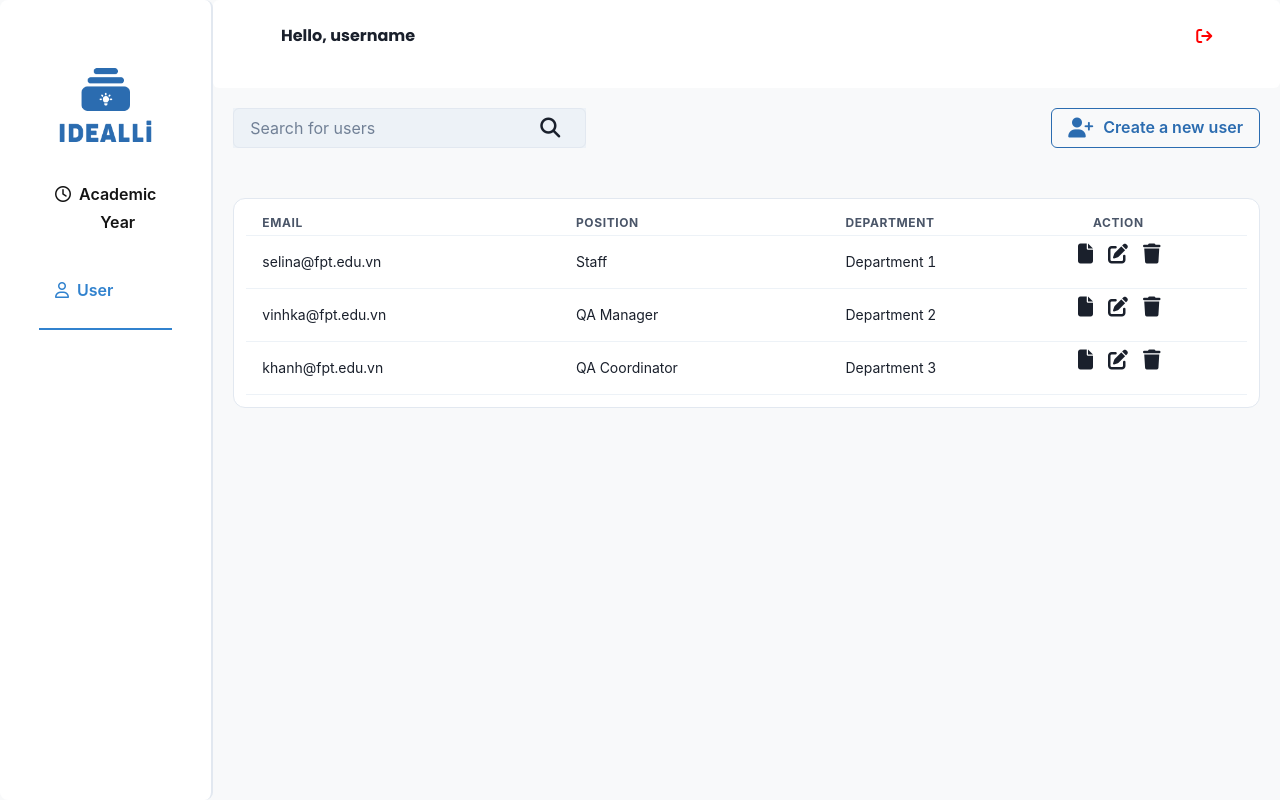
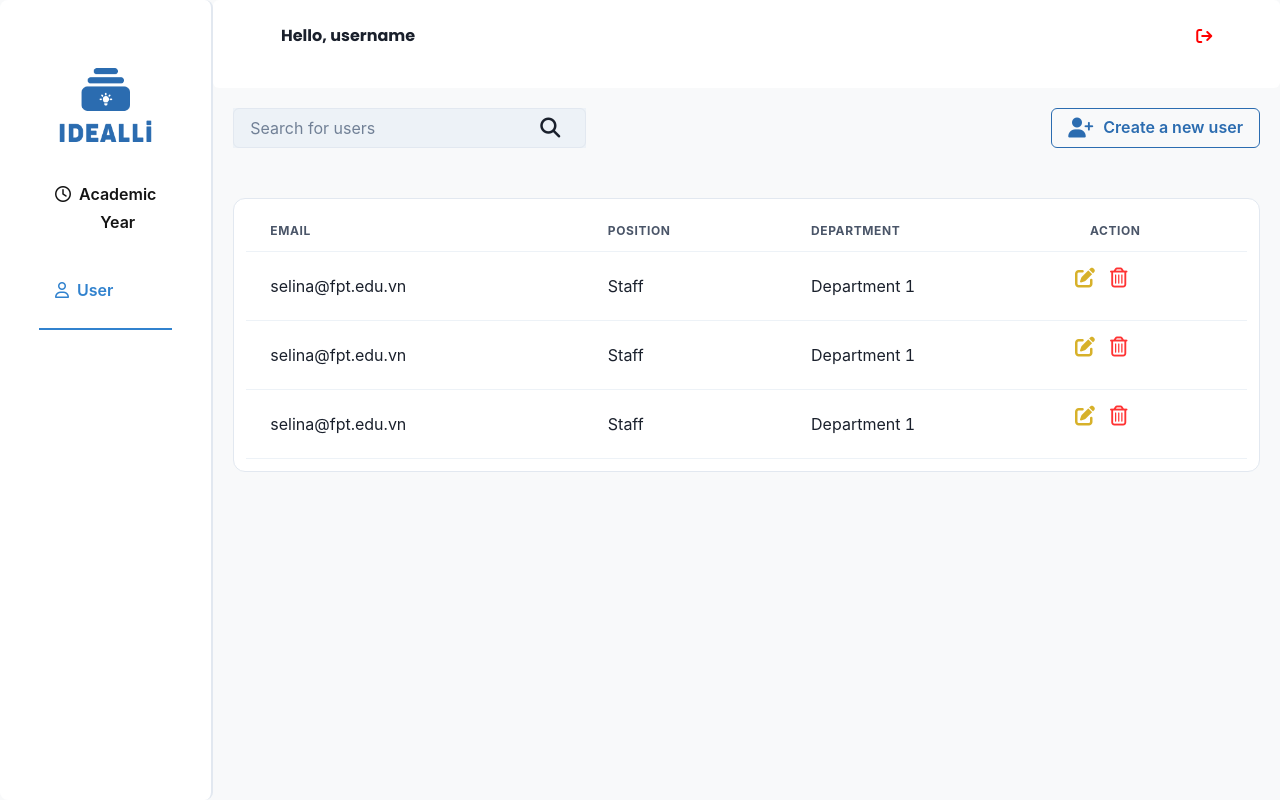
Before and after one commit to SeptupleProject/septuple-project-FE, a React (Create React App) app: page /user-dashboard in a window 1280 px wide. Built offline with nearby package versions, Linux system fonts and the light colour scheme.

Commit message:
create-user screen done

```diff
--- a/src/App.js
+++ b/src/App.js
@@ -1,4 +1,4 @@
- import { createBrowserHistory } from 'history';
+import { createBrowserHistory } from 'history';
 import { Switch } from 'react-router-dom';
 import Home from './pages/Home/Home';
 import { HomeTemplate } from './templates/HomeTemplate';
@@ -31,6 +31,7 @@ function App() {
             />
 
             <AdminTemplate
+               exact
                path='/user-dashboard'
                component={UserDashboard}
             />
@@ -39,7 +40,8 @@ function App() {
                component={AcademicDashboard}
             />
             <AdminTemplate
-               path='/create-user'
+               exact
+               path='/user-dashboard/create-user'
                component={CreateUser}
             />
             <HomeTemplate
--- a/src/pages/Admin/User/CreateUser.jsx
+++ b/src/pages/Admin/User/CreateUser.jsx
@@ -1,54 +1,90 @@
-import React from "react";
-import { Input, InputGroup, InputLeftElement } from "@chakra-ui/react";
-import { Grid, GridItem } from "@chakra-ui/react";
-import Icon from "../../../components/Icon/Icon";
-import { Select } from "@chakra-ui/react";
-import ButtonBlue from "../../../components/Button/ButtonBlue";
-import { Button, ButtonGroup } from "@chakra-ui/react";
-
+import React from 'react';
+import { Input, InputGroup, InputLeftElement } from '@chakra-ui/react';
+import { Grid, GridItem } from '@chakra-ui/react';
+import Icon from '../../../components/Icon/Icon';
+import { Select } from '@chakra-ui/react';
+import ButtonBlue from '../../../components/Button/ButtonBlue';
+import { Button, ButtonGroup } from '@chakra-ui/react';
+import { history } from '../../../App';
 const CreateUser = () => {
    return (
       <>
-      <center className="create-user-area">
+         <center className='create-user-area'>
             <Grid
-          h="360px"
-          w="1000px"
-          templateRows="repeat(4, 1fr)"
-          templateColumns="repeat(4, 1fr)"
+               h='360px'
+               w='1000px'
+               templateRows='repeat(4, 1fr)'
+               templateColumns='repeat(4, 1fr)'
                gap={4}
             >
-          <GridItem colStart={2} colEnd={4}>
-            {" "}
-            <p className="title-3">Create a new user</p>
+               <GridItem
+                  colStart={2}
+                  colEnd={4}
+               >
+                  {' '}
+                  <p className='title-3'>Create a new user</p>
                </GridItem>
                <GridItem colSpan={2}>
                   <InputGroup>
                      <InputLeftElement
-                pointerEvents="none"
+                        pointerEvents='none'
                         children={
-                  <Icon fontSize="15px" content="fa-regular fa-envelope" />
+                           <Icon
+                              fontSize='15px'
+                              content='fa-regular fa-envelope'
+                           />
                         }
                      />
-              <Input type="email" placeholder="Email Address" />
+                     <Input
+                        type='email'
+                        placeholder='Email Address'
+                     />
                   </InputGroup>
                </GridItem>
                <GridItem colSpan={2}>
                   <InputGroup>
                      <InputLeftElement
-                pointerEvents="none"
-                children={<Icon fontSize="15px" content="fa-solid fa-key" />}
+                        pointerEvents='none'
+                        children={
+                           <Icon
+                              fontSize='15px'
+                              content='fa-solid fa-key'
                            />
-              <Input type="password" placeholder="Password" />
+                        }
+                     />
+                     <Input
+                        type='password'
+                        placeholder='Password'
+                     />
                   </InputGroup>
                </GridItem>
                <GridItem colSpan={4}>
-            <Select variant="outline" placeholder="Choose Position" />
+                  <Select
+                     variant='outline'
+                     placeholder='Choose Position'
+                  >
+                     <option value='staff'>Staff</option>
+                     <option value='qaCoordinator'>QA Coordinator</option>
+                     <option value='qaManager'>QA Manager</option>
+                  </Select>
                </GridItem>
                <GridItem colSpan={4}>
-            <Button colorScheme="red" variant="ghost" padding="0px 24px;">
-              Cancel
+                  <Button
+                     colorScheme='red'
+                     variant='outline'
+                     size='md'
+                     className='mr-3'
+                     onClick={() => {
+                        history.push('/user-dashboard');
+                     }}
+                  >
+                     Back
                   </Button>
-            <ButtonBlue padding="10px 30px" text="Create" />
+                  <ButtonBlue
+                     className='ml-3'
+                     padding='9px 25px'
+                     text='Create'
+                  />
                </GridItem>
             </Grid>
          </center>
--- a/src/pages/Admin/User/UserDashboard.jsx
+++ b/src/pages/Admin/User/UserDashboard.jsx
@@ -1,8 +1,8 @@
-import React from "react";
-import { Grid, GridItem } from "@chakra-ui/react";
-import { Input, InputGroup, InputRightElement } from "@chakra-ui/react";
-import Icon from "../../../components/Icon/Icon";
-import { Button, ButtonGroup } from "@chakra-ui/react";
+import React from 'react';
+import { Grid, GridItem } from '@chakra-ui/react';
+import { Input, InputGroup, InputRightElement } from '@chakra-ui/react';
+import Icon from '../../../components/Icon/Icon';
+import { Button, ButtonGroup } from '@chakra-ui/react';
 import {
    Table,
    Thead,
@@ -13,36 +13,62 @@ import {
    Td,
    TableCaption,
    TableContainer,
-} from "@chakra-ui/react";
-
+} from '@chakra-ui/react';
+import { history } from '../../../App';
 const UserDashboard = () => {
    return (
       <>
          <div>
-        <Grid templateColumns="repeat(5, 1fr)" gap={4}>
-          <GridItem className="search-area" colSpan={2} h="10" bg="#EDF2F7">
-            <InputGroup size="md">
-              <Input pr="4.5rem" type="text" placeholder="Search for users" />
-              <InputRightElement width="4.5rem">
-                <Icon fontSize="20px" content="fa-solid fa-magnifying-glass" />
+            <Grid
+               templateColumns='repeat(5, 1fr)'
+               gap={4}
+            >
+               <GridItem
+                  className='search-area'
+                  colSpan={2}
+                  h='10'
+                  bg='#EDF2F7'
+               >
+                  <InputGroup size='md'>
+                     <Input
+                        pr='4.5rem'
+                        type='text'
+                        placeholder='Search for users'
+                     />
+                     <InputRightElement width='4.5rem'>
+                        <Icon
+                           fontSize='20px'
+                           content='fa-solid fa-magnifying-glass'
+                        />
                      </InputRightElement>
                   </InputGroup>
                </GridItem>
-          <GridItem className="create-button" colStart={5} colEnd={5} h="10">
-            <Button colorScheme="blue" variant="outline">
+               <GridItem
+                  className='create-button'
+                  colStart={5}
+                  colEnd={5}
+                  h='10'
+               >
+                  <Button
+                     onClick={() => {
+                        history.push('/user-dashboard/create-user');
+                     }}
+                     colorScheme='blue'
+                     variant='outline'
+                  >
                      <Icon
-                fontSize="20px"
-                content="fa-solid fa-user-plus"
-                paddingRight="10px"
+                        fontSize='20px'
+                        content='fa-solid fa-user-plus'
+                        paddingRight='10px'
                      />
                      Create a new user
                   </Button>
                </GridItem>
             </Grid>
          </div>
-      <div className="user-table-list">
-        <TableContainer className="table-user">
-          <Table size="sm">
+         <div className='user-table-list'>
+            <TableContainer className='table-user'>
+               <Table size='md'>
                   <Thead>
                      <Tr>
                         <Th>EMAIL</Th>
@@ -57,75 +83,57 @@ const UserDashboard = () => {
                         <Td>Staff</Td>
                         <Td>Department 1</Td>
                         <Td>
-                  <ul class="row">
+                           <ul className='row text-center'>
                               <Icon
-                      className="col bg-danger"
-                      fontSize="20px"
-                      content="fa-solid fa-file"
-                      paddingRight="15px"
+                                 color='#D7B12A'
+                                 fontSize='20px'
+                                 content='fa-solid fa-pen-to-square'
+                                 paddingRight='15px'
                               />
                               <Icon
-                      className="col col bg-info"
-                      fontSize="20px"
-                      content="fa-solid fa-pen-to-square"
-                      paddingRight="15px"
-                    />
-                    <Icon
-                      className="col bg-warning"
-                      fontSize="20px"
-                      content="fa-solid fa-trash"
+                                 color='#FF0000CC'
+                                 fontSize='20px'
+                                 content='fa-regular fa-trash-can'
                               />
                            </ul>
                         </Td>
                      </Tr>
                      <Tr>
-                <Td>vinhka@fpt.edu.vn</Td>
-                <Td>QA Manager</Td>
-                <Td>Department 2</Td>
+                        <Td>selina@fpt.edu.vn</Td>
+                        <Td>Staff</Td>
+                        <Td>Department 1</Td>
                         <Td>
-                  <ul class="row">
+                           <ul className='row text-center'>
                               <Icon
-                      className="col bg-danger"
-                      fontSize="20px"
-                      content="fa-solid fa-file"
-                      paddingRight="15px"
+                                 color='#D7B12A'
+                                 fontSize='20px'
+                                 content='fa-solid fa-pen-to-square'
+                                 paddingRight='15px'
                               />
                               <Icon
-                      className="col col bg-info"
-                      fontSize="20px"
-                      content="fa-solid fa-pen-to-square"
-                      paddingRight="15px"
-                    />
-                    <Icon
-                      className="col bg-warning"
-                      fontSize="20px"
-                      content="fa-solid fa-trash"
+                                 color='#FF0000CC'
+                                 fontSize='20px'
+                                 content='fa-regular fa-trash-can'
                               />
                            </ul>
                         </Td>
                      </Tr>
                      <Tr>
-                <Td>khanh@fpt.edu.vn</Td>
-                <Td>QA Coordinator</Td>
-                <Td>Department 3</Td>
+                        <Td>selina@fpt.edu.vn</Td>
+                        <Td>Staff</Td>
+                        <Td>Department 1</Td>
                         <Td>
-                  <ul class="row">
+                           <ul className='row text-center'>
                               <Icon
-                      className="col bg-danger"
-                      fontSize="20px"
-                      content="fa-solid fa-file"
-                      paddingRight="15px"
+                                 color='#D7B12A'
+                                 fontSize='20px'
+                                 content='fa-solid fa-pen-to-square'
+                                 paddingRight='15px'
                               />
                               <Icon
-                      className="col col bg-info"
-                      fontSize="20px"
-                      content="fa-solid fa-pen-to-square"
-                      paddingRight="15px"
-                    />
-                    <Icon
-                      className="col bg-warning"
-                      fontSize="20px"
-                      content="fa-solid fa-trash"
+                                 color='#FF0000CC'
+                                 fontSize='20px'
+                                 content='fa-regular fa-trash-can'
                               />
                            </ul>
                         </Td>
```
Also changed, not shown: src/components/Icon/Icon.jsx (+6 -2 lines), src/templates/AdminTemplate.jsx (+11 -4 lines). Lines whose indentation alone changed are shown as unchanged.
